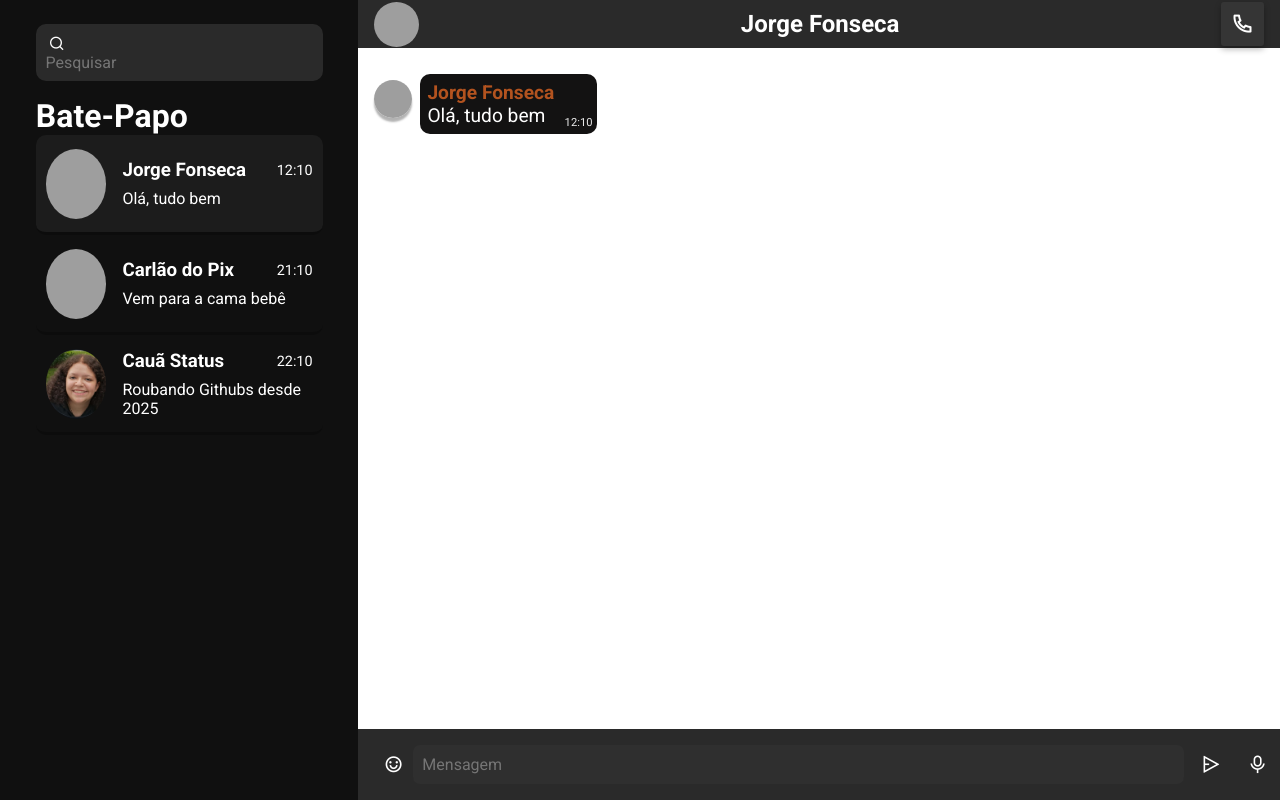
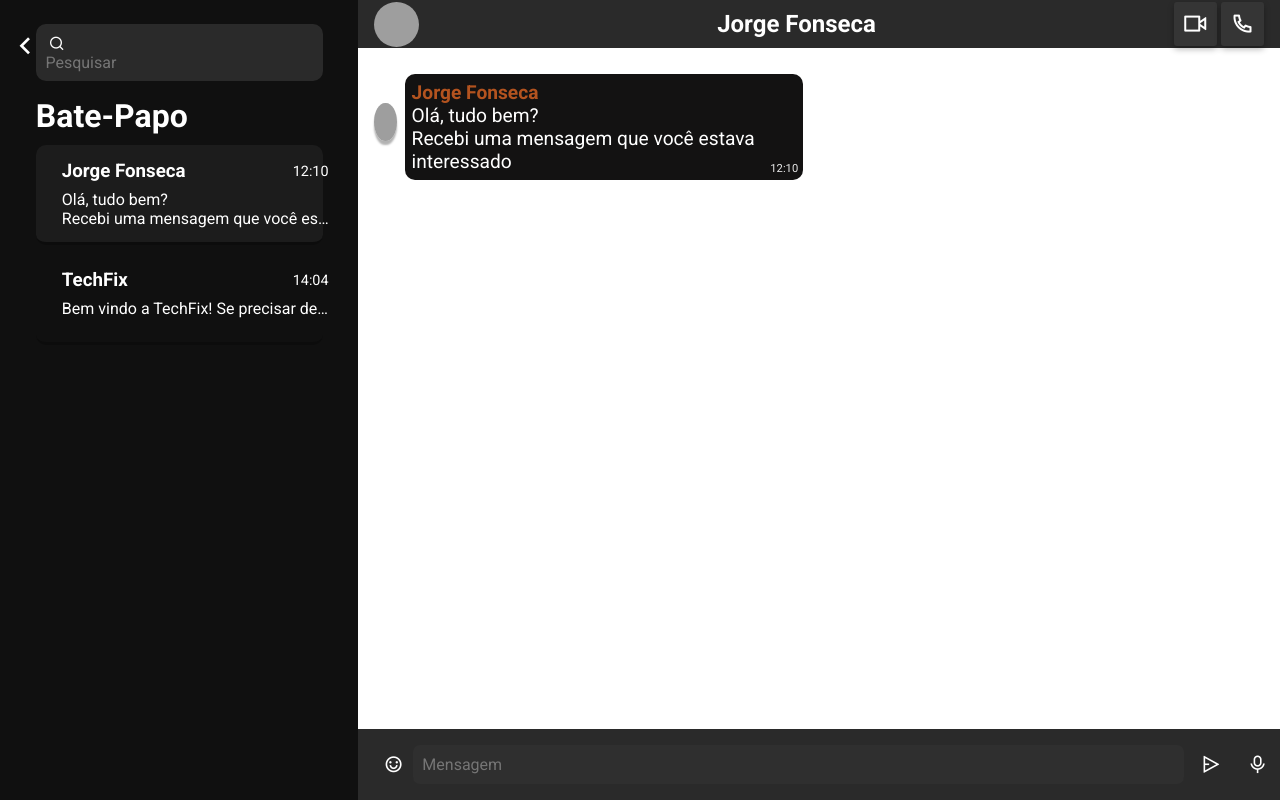
Before and after one commit to RafaelNunesCard/IBM-Projeto-1DS-AMS-2025, a PHP site: page /HTML/chat.html in a window 1280 px wide. Run offline with PHP 8.4, Linux system fonts and the light colour scheme; some libraries are stand-ins or nearby versions; grey boxes are pictures that could not be loaded.

Commit message:
Atualização da interface do chat, melhoria da responsividade e títulos.
Interface de chat aprimorada com novos elementos, design responsivo melhorado no chat.css e títulos de página HTML atualizados para maior consistência. Refatoração do chat.js para usar avatares de perfil salvos e correção das atualizações de mensagens. Remoção de imagem não utilizada e pequenos ajustes de texto e layout em diversos arquivos HTML.

```diff
--- a/CSS/chat.css
+++ b/CSS/chat.css
@@ -1,11 +1,11 @@
-header{
-    visibility: hidden;
-}
-
 main{
     display: flex;
     width: 100%;
     height: 100vh;
+}
+
+a{
+    color: white;
 }
 
 /*====Divisões====*/
@@ -17,6 +17,7 @@ main{
     display: flex;
     justify-content: center;
     align-items: center;
+    position: relative;
 }
 
 #perfil{
@@ -28,6 +29,32 @@ main{
 #cont-perfils{
     width: 80%;
     height: 94%;
+}
+
+#ult-msg{
+    width: 30ch;
+    white-space: nowrap;
+    overflow: hidden;
+    text-overflow: ellipsis;
+}
+
+#return{
+    color: white;
+    font-size: 2rem;
+    position: absolute;
+    top: 22px;
+    left: 4px;
+    padding: .3rem;
+    border-radius: 10px;
+    transition: all .2s;
+}
+
+#return:hover{
+    background-color: rgba(255, 255, 255, 0.1);
+}
+
+#nome{
+    margin-bottom: 10px;
 }
 
 #pesquisar{
@@ -199,6 +226,10 @@ aside h1{
     padding-right: 2.7rem;
     margin-top: 10px;
     font-size: 1.2rem;
+    width: 60ch;
+    word-wrap: break-word;
+    overflow-wrap: break-word;
+    white-space: normal;
 }
 
 .nome{
--- a/HTML/Sobre.html
+++ b/HTML/Sobre.html
@@ -27,7 +27,7 @@
     <!--==================== JS header ====================-->
     <script src="../JS/header.JS" defer></script>
 
-    <title>TechFix-About us</title>
+    <title>TechFix - About us</title>
   </head>
 
   <body>
--- a/HTML/agendamento.html
+++ b/HTML/agendamento.html
@@ -27,7 +27,7 @@
 
     <script src="../JS/metodos pagmento.js"></script>
 
-    <title>TechFix</title>
+    <title>TechFix - Agendamento</title>
   </head>
   <body>
     <header id="header">
--- a/HTML/cadastro.html
+++ b/HTML/cadastro.html
@@ -29,7 +29,7 @@
 
     <script src="../JS/cadastro-login.js" defer></script>
 
-    <title>TechFix-Register</title>
+    <title>TechFix - Register</title>
   </head>
 
   <body>
@@ -139,7 +139,7 @@
           <div class="toggle-panel toggle-left">
             <h1>Hello, welcome back!</h1>
             <p>Don't have an account?</p>
-            <button class="register-bnt" id="sim">CADASTRAR-SE</button>
+            <button class="register-bnt" id="sim">REGISTER</button>
           </div>
         </div>
 
--- a/HTML/chat.html
+++ b/HTML/chat.html
@@ -1,9 +1,8 @@
 <!DOCTYPE html>
 <html lang="en">
   <head>
-    <meta charset="UTF-8">
-    <meta name="viewport" content="width=device-width, initial-scale=1.0">
-    <title>a</title>
+    <meta charset="UTF-8" />
+    <meta name="viewport" content="width=device-width, initial-scale=1.0" />
 
     <!--==================== RemixIcon ====================-->
     <link
@@ -24,69 +23,50 @@
 
     <script src="../JS/chat.js" defer></script>
 
+    <title>TechFix - Chat</title>
   </head>
   <body>
-    <header id="header">
-      <div class="logo">
-        <img src="../img/logo.png" alt="" />
-        <h1>TechFix</h1>
-      </div>
-
-      <menu>
-        <input type="checkbox" id="checkbox" class="checkbox" />
-        <label for="checkbox" class="label_menu"
-          >Menu <span class="hamburger"></span
-        ></label>
-        <ul class="menu">
-          <li><a href="home.html" class="nav">HOME</a></li>
-          <li><a href="Sobre.html" class="nav">ABOUT US</a></li>
-          <li><a href="serviço.html" class="nav">SERVICES</a></li>
-          <li><a href="contato.html" class="nav">CONTACT</a></li>
-          <li id="btn_cadastro">
-            <a href="#" class="nav" id="cadastro">REGISTER</a>
-          </li>
-        </ul>
-      </menu>
-    </header>
-
     <main>
       <section id="pessoas">
+        <a href="perfil.html" id="return"
+          ><i class="ri-arrow-left-s-line"></i
+        ></a>
         <div id="cont-perfils">
           <div id="pesquisar">
             <i class="ri-search-line"></i>
-                    <input type="text" placeholder="Pesquisar">
+            <input type="text" placeholder="Pesquisar" />
           </div>
           <h1 id="nome">Bate-Papo</h1>
+          <a href="#">
             <div class="perfil" id="ativado">
               <div class="foto">
-                        <img src="https://pfst.cf2.poecdn.net/base/image/27cdbd2a42b23937e9ce950bcf18f0fe81dd1f1e17da8e6199da3893d427d5b9?w=1024&h=768&pmaid=466461082" alt="Jorge Fonseca">
+                <img
+                  src="https://pfst.cf2.poecdn.net/base/image/27cdbd2a42b23937e9ce950bcf18f0fe81dd1f1e17da8e6199da3893d427d5b9?w=1024&h=768&pmaid=466461082"
+                  alt="Jorge Fonseca"
+                />
               </div>
               <aside>
                 <h1>Jorge Fonseca</h1>
-                        <p id="ult-msg">Olá, tudo bem</p>
+                <p id="ult-msg">Olá, tudo bem?<br> Recebi uma mensagem que você estava interessado</p>
                 <span id="horasbotas">12:10</span>
               </aside>
             </div>
+          </a>
+          <a href="#">
             <div class="perfil">
               <div class="foto">
-                        <img src="https://pfst.cf2.poecdn.net/base/image/a01099af5036573255484d244d1460c3e539bd71c8e761d1ff262925372e0de4?w=1024&h=768&pmaid=512417061" alt="">
+                <img
+                  src="../img/Sobre/Serviços.png"
+                  alt=""
+                />
               </div>
               <aside>
-                        <h1>Carlão do Pix</h1>
-                        <p id="ult-msg">Vem para a cama bebê</p>
-                        <span id="horasbotas">21:10</span>
+                <h1>TechFix</h1>
+                <p id="ult-msg">Bem vindo a TechFix! Se precisar de ajuda estamos aqui!</p>
+                <span id="horasbotas" id="tempo">14:04</span>
               </aside>
             </div>
-                <div class="perfil">
-                    <div class="foto">
-                        <img src="../img/Captura de tela 2025-11-15 231520.png" alt="">
-                    </div>
-                    <aside>
-                        <h1>Cauã Status</h1>
-                        <p id="ult-msg">Roubando Githubs desde 2025</p>
-                        <span id="horasbotas">22:10</span>
-                    </aside>
-                </div>
+          </a>
         </div>
       </section>
 
@@ -94,30 +74,43 @@
         <div id="pessoa">
           <a href="contratar.html">
             <div id="foto">
-                        <img src="https://pfst.cf2.poecdn.net/base/image/27cdbd2a42b23937e9ce950bcf18f0fe81dd1f1e17da8e6199da3893d427d5b9?w=1024&h=768&pmaid=466461082" alt="">
+              <img
+                src="https://pfst.cf2.poecdn.net/base/image/27cdbd2a42b23937e9ce950bcf18f0fe81dd1f1e17da8e6199da3893d427d5b9?w=1024&h=768&pmaid=466461082"
+                alt=""
+              />
             </div>
           </a>
           <h1>Jorge Fonseca</h1>
+          <div>
+            <button id="phone"><i class="ri-video-on-line"></i></button>
             <button id="phone"><i class="ri-phone-line"></i></button>
+          </div>
         </div>
         <div id="mensagens">
           <div class="you-mensagens">
             <div class="mensagem">
               <div class="mini-foto">
-                            <img src="https://pfst.cf2.poecdn.net/base/image/27cdbd2a42b23937e9ce950bcf18f0fe81dd1f1e17da8e6199da3893d427d5b9?w=1024&h=768&pmaid=466461082" alt="">
+                <img
+                  src="https://pfst.cf2.poecdn.net/base/image/27cdbd2a42b23937e9ce950bcf18f0fe81dd1f1e17da8e6199da3893d427d5b9?w=1024&h=768&pmaid=466461082"
+                  alt=""
+                />
               </div>
-                        <p><span class="nome">Jorge Fonseca</span><br/>Olá, tudo bem <span class="hora">12:10</span></p>
+              <p>
+                <span class="nome">Jorge Fonseca</span><br />Olá, tudo bem?<br> Recebi uma mensagem que você estava interessado
+                <span class="hora">12:10</span>
+              </p>
             </div>
           </div>
         </div>
         <div id="digitar">
           <button id="mic"><i class="ri-emotion-happy-line"></i></button>
-                <input type="text" name="digita" placeholder="Mensagem" id="digita">
-                <button onclick="enviar()" id="enviar"><i class="ri-send-plane-2-line"></i></button>
+          <input type="text" name="digita" placeholder="Mensagem" id="digita" />
+          <button onclick="enviar()" id="enviar">
+            <i class="ri-send-plane-2-line"></i>
+          </button>
           <button id="mic"><i class="ri-mic-line"></i></button>
         </div>
       </section>
     </main>
-
   </body>
 </html>
--- a/HTML/contratar.html
+++ b/HTML/contratar.html
@@ -29,7 +29,7 @@
 
     <script src="../JS/popup_aval.js" defer></script>
 
-    <title>TechFix</title>
+    <title>TechFix - Contratar</title>
   </head>
   <body>
     <header id="header">
--- a/HTML/esqueceu.html
+++ b/HTML/esqueceu.html
@@ -29,7 +29,7 @@
 
     <script src="../JS/cadastro-login.js" defer></script>
 
-    <title>TechFix-Register</title>
+    <title>TechFix - Register</title>
   </head>
 
   <body>
--- a/HTML/home.html
+++ b/HTML/home.html
@@ -22,7 +22,7 @@
     <!--==================== JS header ====================-->
     <script src="../JS/header.JS" defer></script>
 
-    <title>TechFix</title>
+    <title>TechFix - Home</title>
   </head>
   <body>
     <header id="header">
--- a/HTML/serviço.html
+++ b/HTML/serviço.html
@@ -26,7 +26,7 @@
     <!--==================== JS header ====================-->
     <script src="../JS/header.JS" defer></script>
 
-    <title>TechFix-Services</title>
+    <title>TechFix - Services</title>
   </head>
   <body>
     <header id="header">
--- a/JS/editar.js
+++ b/JS/editar.js
@@ -1,4 +1,5 @@
 // Carregar dados no perfil
+
 document.addEventListener("DOMContentLoaded", () => {
   const perfil = JSON.parse(localStorage.getItem("perfil")) || {};
 
```
Also changed, not shown: other parts of CSS/chat.css (+96 -7 lines), CSS/Sobre.css (+7 -2 lines), HTML/editar.html (+28 -7 lines), HTML/perfil.html (+8 -2 lines), JS/chat.js (+9 -12 lines), img/Captura de tela 2025-11-15 231520.png (deleted). Lines whose indentation alone changed are shown as unchanged.
